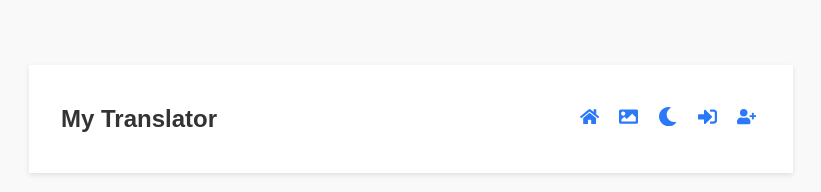
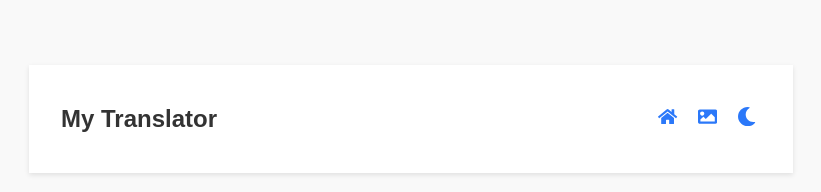
Before and after one commit to SaneKiranKumarReddy/Translator, a React (Vite) app: page / in a window 1280 px wide. Shown: the top 192 px of the page, without its empty margins (3-824 px from the left). Built offline with nearby package versions, Linux system fonts and the light colour scheme.

Commit message:
Update App.jsx

```diff
--- a/src/App.jsx
+++ b/src/App.jsx
@@ -1,16 +1,13 @@
 import React, { useState } from 'react';
 import Translator from './components/Translator';
 import FileTranslator from './components/FileTranslator';
-import SignIn from './components/SignIn';
-import Register from './components/Register';
-import { FaHome, FaImage, FaSun, FaMoon, FaSignInAlt, FaUserPlus, FaSignOutAlt } from 'react-icons/fa';
+import { FaHome, FaImage, FaSun, FaMoon } from 'react-icons/fa';
 import './themes.css';
 import './App.css';
 
 function App() {
   const [darkMode, setDarkMode] = useState(false);
   const [currentView, setCurrentView] = useState('translator');
-  const [isLoggedIn, setIsLoggedIn] = useState(false);
 
   const toggleTheme = () => {
     setDarkMode(!darkMode);
@@ -19,21 +16,6 @@ function App() {
 
   const navigateTo = (view) => {
     setCurrentView(view);
-  };
-
-  const handleSignIn = () => {
-    setIsLoggedIn(true);
-    setCurrentView('fileTranslator');
-  };
-
-  const handleRegister = () => {
-    setIsLoggedIn(true);
-    setCurrentView('fileTranslator');
-  };
-
-  const handleSignOut = () => {
-    setIsLoggedIn(false);
-    setCurrentView('translator');
   };
 
   return (
@@ -50,29 +32,12 @@ function App() {
           <button className="theme-toggle" onClick={toggleTheme} title={darkMode ? 'Light Mode' : 'Dark Mode'}>
             {darkMode ? <FaSun /> : <FaMoon />}
           </button>
-          {!isLoggedIn && (
-            <>
-              <button onClick={() => navigateTo('signin')} title="Sign In">
-                <FaSignInAlt />
-              </button>
-              <button onClick={() => navigateTo('register')} title="Register">
-                <FaUserPlus />
-              </button>
-            </>
-          )}
-          {isLoggedIn && (
-            <button onClick={handleSignOut} title="Sign Out">
-              <FaSignOutAlt />
-            </button>
-          )}
         </div>
       </header>
 
       <div className="container">
         {currentView === 'translator' && <Translator />}
-        {currentView === 'fileTranslator' && <FileTranslator isLoggedIn={isLoggedIn} onAuthRequired={() => navigateTo('signin')} />}
-        {currentView === 'signin' && <SignIn onSignIn={handleSignIn} onSwitchToRegister={() => navigateTo('register')} />}
-        {currentView === 'register' && <Register onRegister={handleRegister} onSwitchToSignIn={() => navigateTo('signin')} />}
+        {currentView === 'fileTranslator' && <FileTranslator />}
       </div>
     </div>
   );
```
